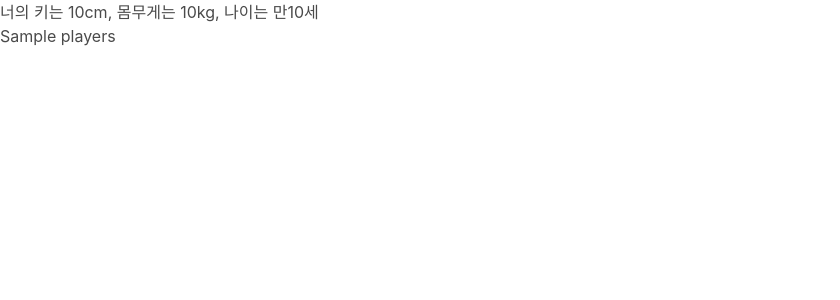
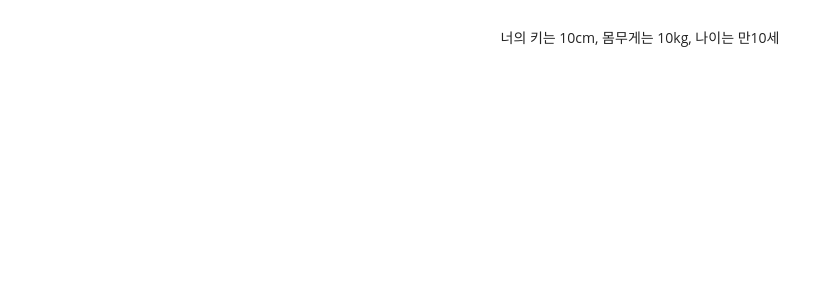
Before and after one commit to djay-lee/Sparta_Project_DJ, a Flask app: template GOOLF/templates/result.html in a window 1280 px wide. Shown: the top 300 px of the page, without its empty margins (0-840 px from the left). Run offline with Flask 2, Linux system fonts and the light colour scheme; the template is opened without the code that fills it: most values are stand-ins (such as "Sample title", 1, 10 or a date in 2020); some libraries are stand-ins or nearby versions; some web fonts are replaced.

Commit message:
mfffefef

```diff
--- a/GOOLF/app.py
+++ b/GOOLF/app.py
@@ -9,44 +9,52 @@ app = Flask(__name__)
 
 
 # PGA 선수들 데이터 db에 저장
-def player_data() :
-    headers = {
-        'User-Agent': 'Mozilla/5.0 (Windows NT 10.0; Win64; x64)AppleWebKit/537.36 (KHTML, like Gecko) Chrome/73.0.3683.86 Safari/537.36'}
-    data = request.get(
-        'https://www.pgatour.com/players.html', headers=headers)
-    soup = BeautifulSoup(data.text, 'html.parser')
+# @app.route('/list', methods=['POST'])
+# def player_data() :
+#     players = list(db.player_info.find({},{'_id':False}))
+#     if len(players) is not 0 :
+#         return jsonify({'result':'success'})
 
-    # 선수별 url 모으기
-    players = soup.select('li.player-card')
-    urls = []
-    for player in players :
-        url = player.select_one('.player-link')['href']
-        urls.append(url)
+#     else :
+#         headers = {
+#             'User-Agent': 'Mozilla/5.0 (Windows NT 10.0; Win64; x64)AppleWebKit/537.36 (KHTML, like Gecko) Chrome/73.0.3683.86 Safari/537.36'}
+#         data = request.get(
+#             'https://www.pgatour.com/players.html', headers=headers)
+#         soup = BeautifulSoup(data.text, 'html.parser')
 
-    # 선수별 data 크롤링하기
-    for url in urls :
-        data = request.get('https://www.pgatour.com'+url, headers=headers)
-        soup = BeautifulSoup(data.text, 'html.parser')
-        is_ghost = soup.select_one('.s-person__name')
-        if is_ghost is not None :
-            is_ghost = is_ghost.text
-            if is_ghost is not "" :
-                infos = soup.select('.s-col__row')
-                player_info = {}
-                player_info['face'] = soup.select_one('.s-photo__item')['src']
-                player_info['flag'] = soup.select_one('.s-flag')['src']
-                player_info['nation'] = soup.select_one('.s-person__country').text
-                for num in range(7) :
-                    selector = infos[num].text
-                    if 'Full Name' in selector :
-                        player_info['name'] = infos[num].select_one('.s-top-text').text
-                    if 'Height' in selector :
-                        player_info['height'] = infos[num].select_one('.s-top-text.js-show-on-metric').text.strip('cm')
-                    if 'Weight' in selector :
-                        player_info['weight'] = infos[num].select_one('.s-top-text.js-show-on-metric').text.strip('kg')
-                    if 'AGE' in selector :
-                        player_info['age'] = infos[num].select_one('.s-top-text').text
-                db.player_info.insert_one(player_info)
+#         # 선수별 url 모으기
+#         players = soup.select('li.player-card')
+#         urls = []
+#         for player in players :
+#             url = player.select_one('.player-link')['href']
+#             urls.append(url)
+
+#         # 선수별 data 크롤링하기
+#         for url in urls :
+#             data = request.get('https://www.pgatour.com'+url, headers=headers)
+#             soup = BeautifulSoup(data.text, 'html.parser')
+#             is_ghost = soup.select_one('.s-person__name')
+#             if is_ghost is not None :
+#                 is_ghost = is_ghost.text
+#                 if is_ghost is not "" :
+#                     infos = soup.select('.s-col__row')
+#                     player_info = {}
+#                     player_info['face'] = soup.select_one('.s-photo__item')['src']
+#                     player_info['flag'] = soup.select_one('.s-flag')['src']
+#                     player_info['nation'] = soup.select_one('.s-person__country').text
+#                     for num in range(7) :
+#                         selector = infos[num].text
+#                         if 'Full Name' in selector :
+#                             player_info['name'] = infos[num].select_one('.s-top-text').text
+#                         if 'Height' in selector :
+#                             player_info['height'] = infos[num].select_one('.s-top-text.js-show-on-metric').text.strip('cm')
+#                         if 'Weight' in selector :
+#                             player_info['weight'] = infos[num].select_one('.s-top-text.js-show-on-metric').text.strip('kg')
+#                         if 'AGE' in selector :
+#                             player_info['age'] = infos[num].select_one('.s-top-text').text
+#                     db.player_info.insert_one(player_info)
+
+#         return jsonify({'result':'success'})
 
 
 @app.route("/")
@@ -74,7 +82,9 @@ def user_give ():
         if int(player['weight']) <= weight*1.1 and int(player['weight']) >= weight*0.9 :
             players_final.append(player)
 
-    return render_template("result.html", height=height, weight=weight, age=age, players=players_final)
+    length = len(players_final)
+
+    return render_template("result.html", height=height, weight=weight, age=age, num=length, players=players_final)
 
 
 @app.route('/get', methods=['GET'])
@@ -84,4 +94,4 @@ def player_give () :
     return jsonify({'result': 'success','players_list':players})
 
 if __name__ == '__main__':
-   app.run('0.0.0.0',port=5000,debug=True)
+   app.run('0.0.0.0',port=80,debug=True)
--- /dev/null
+++ b/GOOLF/static/card.css
@@ -0,0 +1,50 @@
+body{
+    font-family: 'Open Sans', sans-serif;
+}
+*:hover{
+    -webkit-transition: all 1s ease;
+    transition: all 1s ease;
+}
+section{
+    float:left;
+    width:100%;
+    background: #fff;  /* fallback for old browsers */
+    padding:30px 0;
+}
+h1{float:left; width:100%; color:#232323; margin-bottom:30px; font-size: 14px;}
+h1 span{font-family: 'Libre Baskerville', serif; display:block; font-size:45px; text-transform:none; margin-bottom:20px; margin-top:30px; font-weight:700}
+h1 a{color:#131313; font-weight:bold;}
+
+/*Profile Card 5*/
+.profile-card-5{
+    margin-top:20px;
+}
+.profile-card-5 .btn{
+    border-radius:2px;
+    text-transform:uppercase;
+    font-size:12px;
+    padding:7px 20px;
+}
+.profile-card-5 .card-img-block {
+    width: 91%;
+    margin: 0 auto;
+    position: relative;
+    top: -20px;
+
+}
+.profile-card-5 .card-img-block img{
+    border-radius:5px;
+    box-shadow:0 0 10px rgba(0,0,0,0.63);
+}
+.profile-card-5 h5{
+    color:#4E5E30;
+    font-weight:600;
+}
+.profile-card-5 p{
+    font-size:14px;
+    font-weight:300;
+}
+.profile-card-5 .btn-primary{
+    background-color:#4E5E30;
+    border-color:#4E5E30;
+}
--- a/GOOLF/templates/result.html
+++ b/GOOLF/templates/result.html
@@ -1,5 +1,6 @@
 <!DOCTYPE html>
 <html lang="en">
+
 <head>
     <meta charset="UTF-8">
     <meta name="viewport" content="width=device-width, initial-scale=1.0">
@@ -26,15 +27,42 @@
     <link rel="stylesheet" href="https://cdn.jsdelivr.net/npm/bulma@0.8.0/css/bulma.min.css" />
     <script defer src="https://use.fontawesome.com/releases/v5.3.1/js/all.js"></script>
 
-    <title>GOOOOOOOLF</title>
+    <!-- css, js 불러오기 -->
+    <link href="{{ url_for('static',filename='card.css') }}" rel="stylesheet">
+    <link href="{{ url_for('static',filename='card.js') }}">
+
+    <title>GOOLF</title>
 
     <script>
+        function card_list (len) {
+            for (let i=0; i<len; )
+            let card_html = `<div class="col-md-4 mt-4">
+                    <div class="card profile-card-5">
+                        <div class="card-img-block">
+                            <img class="card-img-top" src="https://images.unsplash.com/photo-1517832207067-4db24a2ae47c" alt="Card image cap">
+                        </div>
+                        <div class="card-body pt-0">
+                        <h5 class="card-title">Florence Garza</h5>
+                        <p class="card-text">Some quick example text to build on the card title and make up the bulk of the card's content.</p>
+                        <a href="#" class="btn btn-primary">Go somewhere</a>
+                      </div>
+                    </div>
+                    <p class="mt-3 w-100 float-left text-center"><strong>Card with Floting Picture</strong></p>
+                </div>`
+        }
     </script>
 </head>
+
 <body>
     <!-- 카드형식으로 비슷한 선수들 리스트 보여주기 -->
-    <p>너의 키는 {{height}}cm, 몸무게는 {{weight}}kg, 나이는 만{{age}}세</p>
-    <p>{{players}}</p>
+    <section>
+        <div class="container">
+            <div class="row">
+                <h1 class="text-center">너의 키는 {{height}}cm, 몸무게는 {{weight}}kg, 나이는 만{{age}}세</h1>
+            </div>
+        </div>
+    </section>
 
 </body>
+
 </html>
```
Also changed, not shown: GOOLF/getlist.py (added, +47 -0 lines), GOOLF/templates/index.html (+10 -1 lines).
